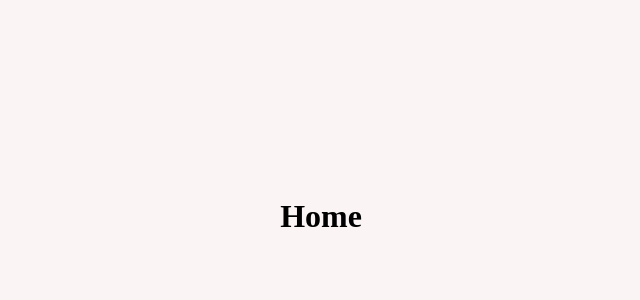
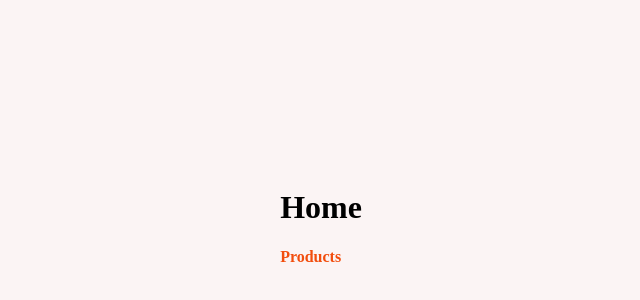
Before and after one commit to PedroJGC/react-router, a React (Vite) app: page / in a window 1280 px wide. Shown: the part 184-484 px from the top of the page, without its empty margins (319-959 px from the left). Built offline with nearby package versions, Linux system fonts and the light colour scheme.

Commit message:
feat: navigating to products

```diff
--- a/src/main.css
+++ b/src/main.css
@@ -18,3 +18,25 @@ body {
 h1 {
   margin: 22px 0;
 }
+
+nav {
+  display: flex;
+  align-items: center;
+  gap: 22px;
+}
+
+a {
+  color: #f24d0d;
+  text-decoration: none;
+}
+
+a,
+button {
+  font-weight: 700;
+  transform: filter 0.2s;
+}
+
+a:hover,
+button:hover {
+  filter: brightness(0.7);
+}
--- a/src/pages/Home.tsx
+++ b/src/pages/Home.tsx
@@ -2,6 +2,10 @@ export function Home() {
   return (
     <div>
       <h1>Home</h1>
+
+      <nav>
+        <a href="/products">Products</a>
+      </nav>
     </div>
   )
 }
```
